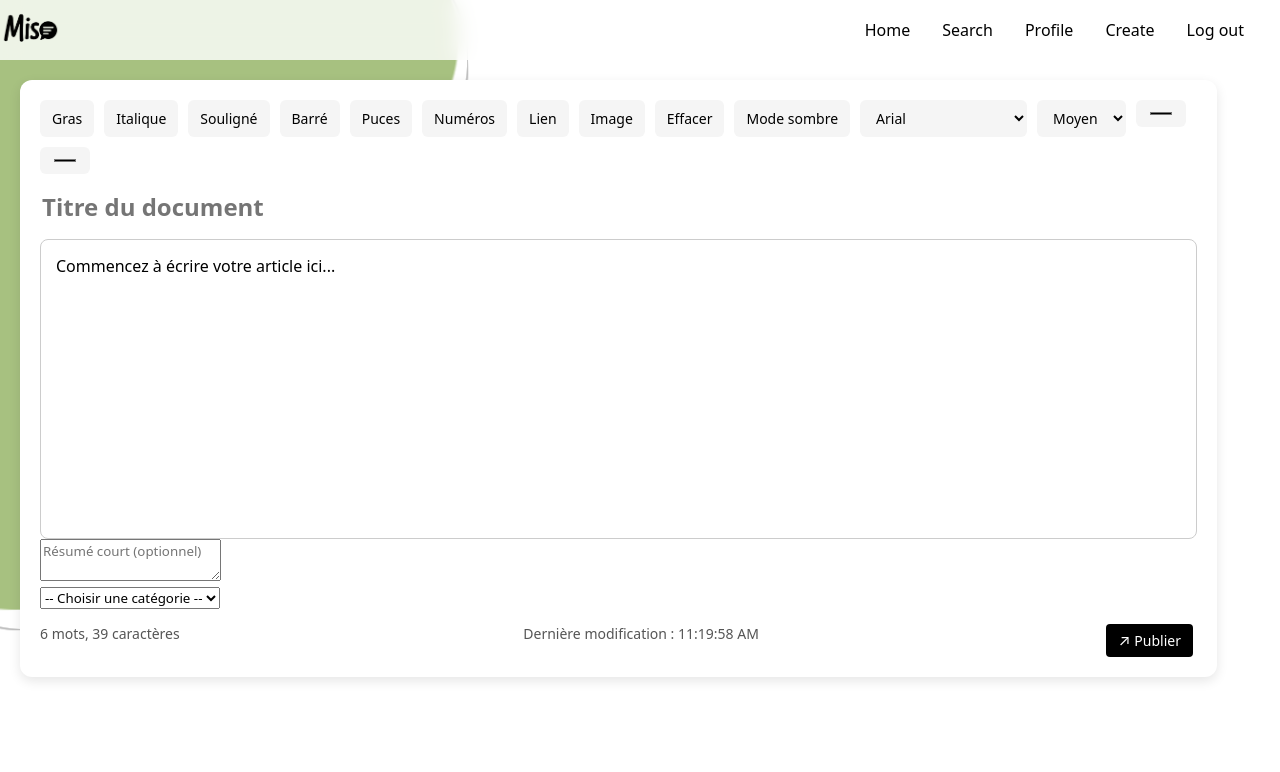
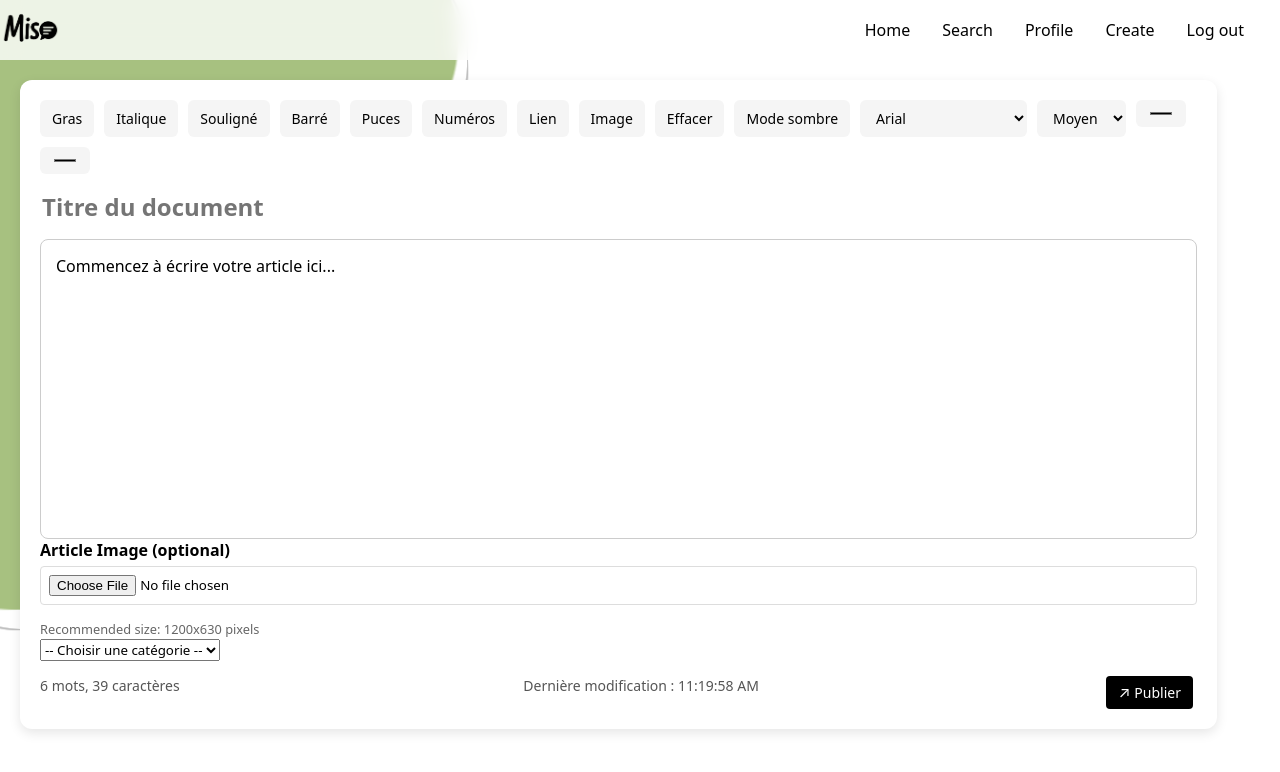
Before and after one commit to imaneboulahya/Miso, a Flask app: page /create in a window 1280 px wide. Shown: the top 772 px of the page. Run offline with Flask 3, Linux system fonts and the light colour scheme; a user stored in the database is signed in; some libraries are stand-ins or nearby versions.

Commit message:
fixit tswira li katban f l article

```diff
--- a/app.py
+++ b/app.py
@@ -61,6 +61,9 @@ class ArticleForm(FlaskForm):
         ('entrepreneurship', 'Entrepreneurship'),
         ('other', 'Other')
     ], validators=[DataRequired()])
+    image = FileField('Article Image', validators=[
+        FileAllowed(['jpg', 'png', 'jpeg'], 'Images only!')
+    ])
     submit = SubmitField('Publish')
 
 
@@ -166,26 +169,18 @@ def search_be():
     if request.method == 'POST':
         query = request.form.get('q', '')
         return redirect(url_for('search_be', q=query))
-
     query = request.args.get('q', '')
     category = request.args.get('category', '')
-
     base_query = Article.query
-
-    # Only apply category filter if a specific category is selected
     if category and category.lower() != 'all':
         base_query = base_query.filter_by(category=category)
-
     if query:
         base_query = base_query.filter(
             (Article.title.ilike(f'%{query}%')) |
             (Article.content.ilike(f'%{query}%')) |
             (Article.category.ilike(f'%{query}%'))
         )
-
-    # Get all articles (no pagination)
     articles = base_query.order_by(Article.id.desc()).all()
-
     return render_template('search_page_before.html',
                          articles=articles,
                          query=query,
@@ -322,12 +317,22 @@ def create():
     form = ArticleForm()
     if form.validate_on_submit():
         try:
+            image_filename = 'default_article.jpg'
+            if form.image.data:
+                file = form.image.data
+                if file.filename != '':
+                    filename = secure_filename(file.filename)
+                    image_filename = f"{secrets.token_hex(8)}_{filename}"
+                    file_path = os.path.join(app.config['UPLOAD_FOLDER'], image_filename)
+                    os.makedirs(app.config['UPLOAD_FOLDER'], exist_ok=True)
+                    file.save(file_path)
             new_article = Article(
                 title=form.title.data,
                 content=form.content.data,
                 excerpt=form.excerpt.data or form.content.data[:300],
                 category=form.category.data,
-                author_id=session['user_id']
+                author_id=session['user_id'],
+                image_url=image_filename
             )
             db.session.add(new_article)
             db.session.commit()
--- a/static/css/create.css
+++ b/static/css/create.css
@@ -279,3 +279,21 @@ button.share-btn::before {
       font-size: 12px;
     }
 }
+.form-group label {
+    display: block;
+    margin-bottom: 5px;
+    font-weight: bold;
+}
+.form-group input[type="file"] {
+    width: 100%;
+    padding: 8px;
+    margin-bottom: 10px;
+    border: 1px solid #ddd;
+    border-radius: 4px;
+}
+.form-group small {
+    display: block;
+    color: #666;
+    font-size: 0.8em;
+    margin-top: 5px;
+}
--- a/templates/create.html
+++ b/templates/create.html
@@ -32,7 +32,7 @@
             </div>
         </nav>
         <div class="editor-container">
-            <form method="POST" action="{{ url_for('create') }}" id="article-form">
+            <form method="POST" action="{{ url_for('create') }}" id="article-form" enctype="multipart/form-data">
                 {{ form.hidden_tag() }}
                 <div id="toolbar">
                   <button type="button" onclick="execCmd('bold')">Gras</button>
@@ -76,7 +76,9 @@
                     Commencez à écrire votre article ici...
                 </div>
                 <div class="form-group">
-                    <textarea id="excerpt" name="excerpt" placeholder="Résumé court (optionnel)"></textarea>
+                    <label for="image">Article Image (optional)</label>
+                    <input type="file" id="image" name="image" accept="image/*">
+                    <small>Recommended size: 1200x630 pixels</small>
                 </div>
                 <div class="form-group">
                     <select id="category" name="category" required>
@@ -98,8 +100,5 @@
                 </div>
             </form>
         </div>
-        <script>
-
-        </script>
     </body>
 </html>
```
Also changed, not shown: instance/miso.db, static/uploads/85bfc5c07dfc9376_ChatGPT_Image_6_mai_2025_14_21_53.png (added).
